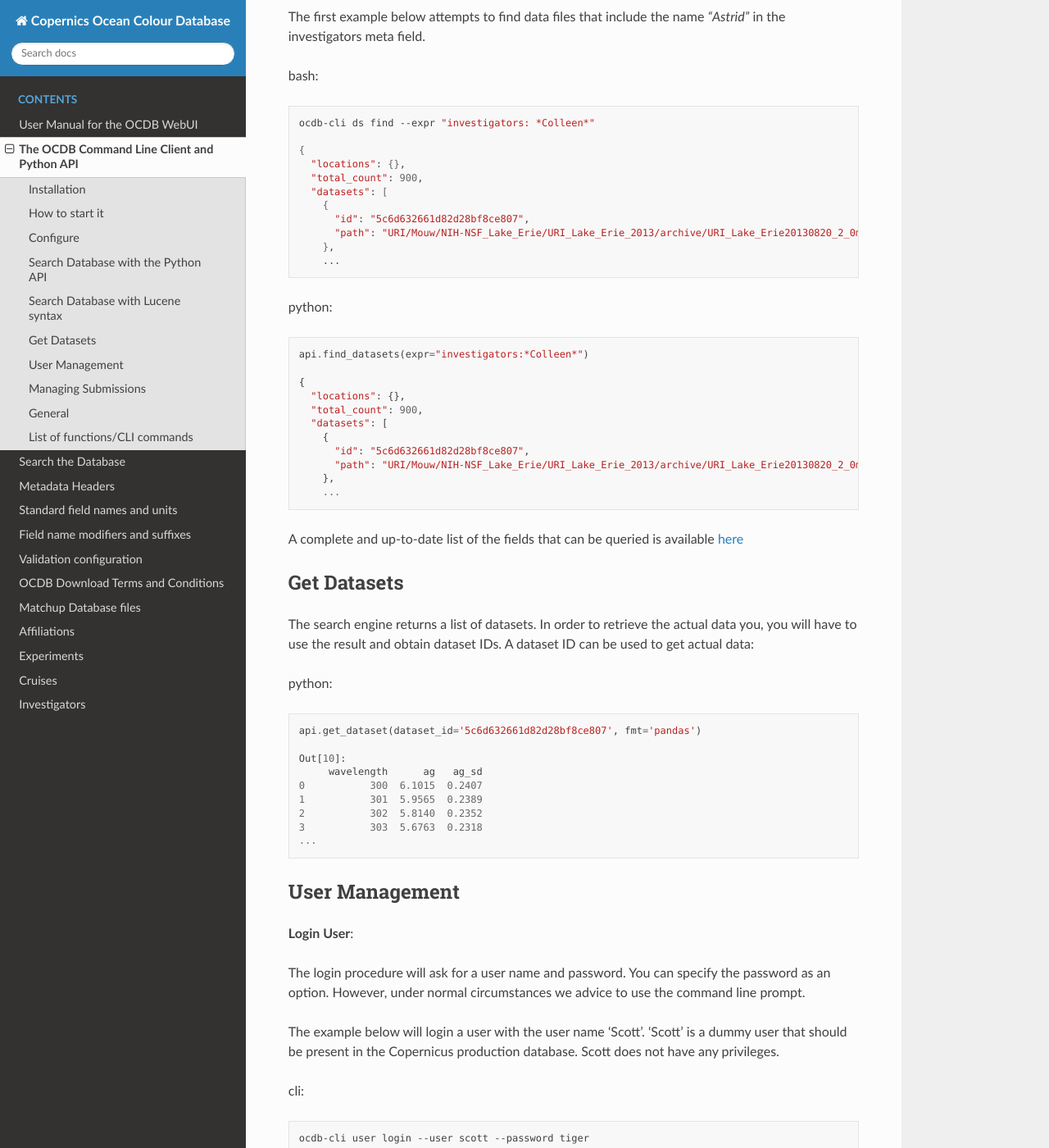
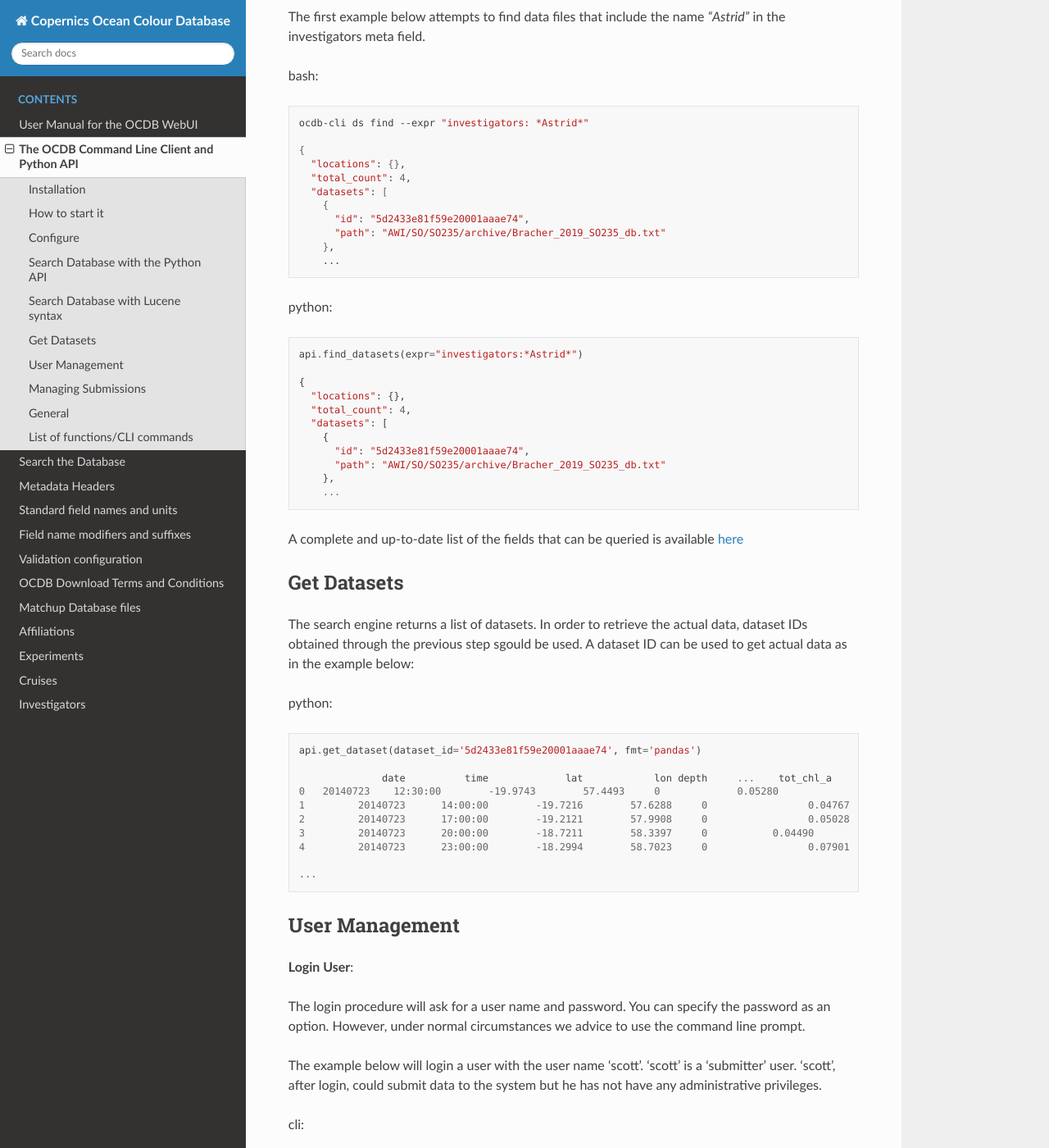
Before and after one commit to javierconcha/ocdb-docs, a Sphinx documentation site: the page built from docs/source/ocdb-api-cli.md, in a window 1280 px wide and 1400 px high, scrolled down 2767 px. Shown: the whole window at 82% size. Built offline with Sphinx 7.4.7 and the Read the Docs theme 2.0.0, drawn with Linux system fonts in a browser that asks for light colours; some of the changed text lies outside the part shown.

Commit message:
Update docs/source/ocdb-api-cli.md

````diff
--- a/docs/source/ocdb-api-cli.md
+++ b/docs/source/ocdb-api-cli.md
@@ -11,7 +11,7 @@
 To install the CLI and API, please use following steps.
 
 ```bash
-    git clone https://github.com/bcdev/ocdb-client
+    git clone https://github.com/eocdb/ocdb-client
     cd ocdb-client
     conda env create
     [conda] activate ocdb
@@ -120,30 +120,30 @@
 
 bash:
 ```bash
-ocdb-cli ds find --expr "investigators: *Colleen*"
+ocdb-cli ds find --expr "investigators: *Astrid*"
 
 {
   "locations": {},
-  "total_count": 900,
+  "total_count": 4,
   "datasets": [
     {
-      "id": "5c6d632661d82d28bf8ce807",
-      "path": "URI/Mouw/NIH-NSF_Lake_Erie/URI_Lake_Erie_2013/archive/URI_Lake_Erie20130820_2_0m_ag.txt"
+      "id": "5d2433e81f59e20001aaae74",
+      "path": "AWI/SO/SO235/archive/Bracher_2019_SO235_db.txt"
     },
     ...
 ```
 
 python:
 ```python
-api.find_datasets(expr="investigators:*Colleen*")
+api.find_datasets(expr="investigators:*Astrid*")
 
 {
   "locations": {},
-  "total_count": 900,
+  "total_count": 4,
   "datasets": [
     {
-      "id": "5c6d632661d82d28bf8ce807",
-      "path": "URI/Mouw/NIH-NSF_Lake_Erie/URI_Lake_Erie_2013/archive/URI_Lake_Erie20130820_2_0m_ag.txt"
+      "id": "5d2433e81f59e20001aaae74",
+      "path": "AWI/SO/SO235/archive/Bracher_2019_SO235_db.txt"
     },
     ...
 ```
@@ -152,19 +152,19 @@
 
 ## Get Datasets
 
-The search engine returns a list of datasets. In order to retrieve the actual data you, you will have
-to use the result and obtain dataset IDs. A dataset ID can be used to get actual data:
+The search engine returns a list of datasets. In order to retrieve the actual data, dataset IDs obtained through the previous step sgould be used. A dataset ID can be used to get actual data as in the example below:
 
 python:
 ```python
-api.get_dataset(dataset_id='5c6d632661d82d28bf8ce807', fmt='pandas')
+api.get_dataset(dataset_id='5d2433e81f59e20001aaae74', fmt='pandas')
 
-Out[10]:
-     wavelength      ag   ag_sd
-0           300  6.1015  0.2407
-1           301  5.9565  0.2389
-2           302  5.8140  0.2352
-3           303  5.6763  0.2318
+	      date	    time	     lat	    lon	depth	  ...	 tot_chl_a
+0   20140723	12:30:00	-19.9743	57.4493	    0	     	  0.05280
+1	  20140723	14:00:00	-19.7216	57.6288	    0		      0.04767
+2	  20140723	17:00:00	-19.2121	57.9908	    0		      0.05028
+3	  20140723	20:00:00	-18.7211	58.3397	    0	       	0.04490
+4	  20140723	23:00:00	-18.2994	58.7023	    0		      0.07901
+
 ...
 
 ```
@@ -176,9 +176,8 @@
 The login procedure will ask for a user name and password. You can specify the password
  as an option. However, under normal circumstances we advice to use the command line prompt.
 
-The example below will login a user with the user name 'Scott'. 'Scott' is
-a dummy user that should be present in the Copernicus production database. Scott
-does not have any privileges.
+The example below will login a user with the user name 'scott'. 'scott' is
+a 'submitter' user. 'scott', after login, could submit data to the system but he has not have any administrative privileges.
 
 cli:
 ```bash
@@ -198,7 +197,7 @@
 
 cli:
 ```bash
-ocdb-cli user add -u scott -p Scottpass -fn Scott -ln Tiger -em Scott_email -ph 012345-78910 -r Submit
+ocdb-cli user add -u scott -p Scottpass -fn Scott -ln Tiger -em Scott_email -ph 012345-78910 -r submit
 ```
 
 python:
@@ -206,6 +205,7 @@
 api.add_user(username='<user_name>', password='<passwd>', roles=['<role1>, <role2>'])
 ```
 
+Role could be either submit (for any users) or admin (for admin users only)
 You need to have administrative access rights to be able to complete this action.
 
 
@@ -236,7 +236,7 @@
 ```python
 api.delete_user(name=<user_name>)
 ```
-You need to have administrative access rights to be able to complete this action
+You need to have administrative access rights to be able to complete this action.
 
 __Update an Existing User__:
 
@@ -308,19 +308,19 @@
 
 __Update Submission Status__:
 
-This command allows to manipulate the status of a submission. Some status changes will have impact on
+This command allows to manipulate the status assigned to any submission. Some status changes will have impact on
 whether the data are searchable or not.
 
 The following list shows the different stati and the impact on the accessibility when changing them:
 
 - SUBMITTED: A dataset has been submitted. Usually also means that the data has issues. This will trigger
   the automated validation process
-- VALIDATED: The data has been submitted and is clean
-- PROCESSED: The data has been processed into the database and is findable, but only to admins and the submitting user
+- VALIDATED: The data has been submitted and passed the quality checks (even in case any warnings were raised)
+- PROCESSED: The data has been processed into the database and is findable, but only to admin users and the user who submetted it
 - PUBLISHED: The data has been processed into the database and is publicly available
 - CANCELED: The data submission has been canceled. Setting this status will remove the data from the database and will
-  not be findable anymore
-- PAUSED: The user pauses the submission. This indicates that the admin shall not publish or process the data
+  not be findable anymore. It can be still reprocessed again into the database
+- PAUSED: The user pauses the submission. This indicates that the admin users shall not publish or process the data
 
 cli:
 ```bash
````
Also changed, not shown: other parts of docs/source/ocdb-api-cli.md (+4 -4 lines).
